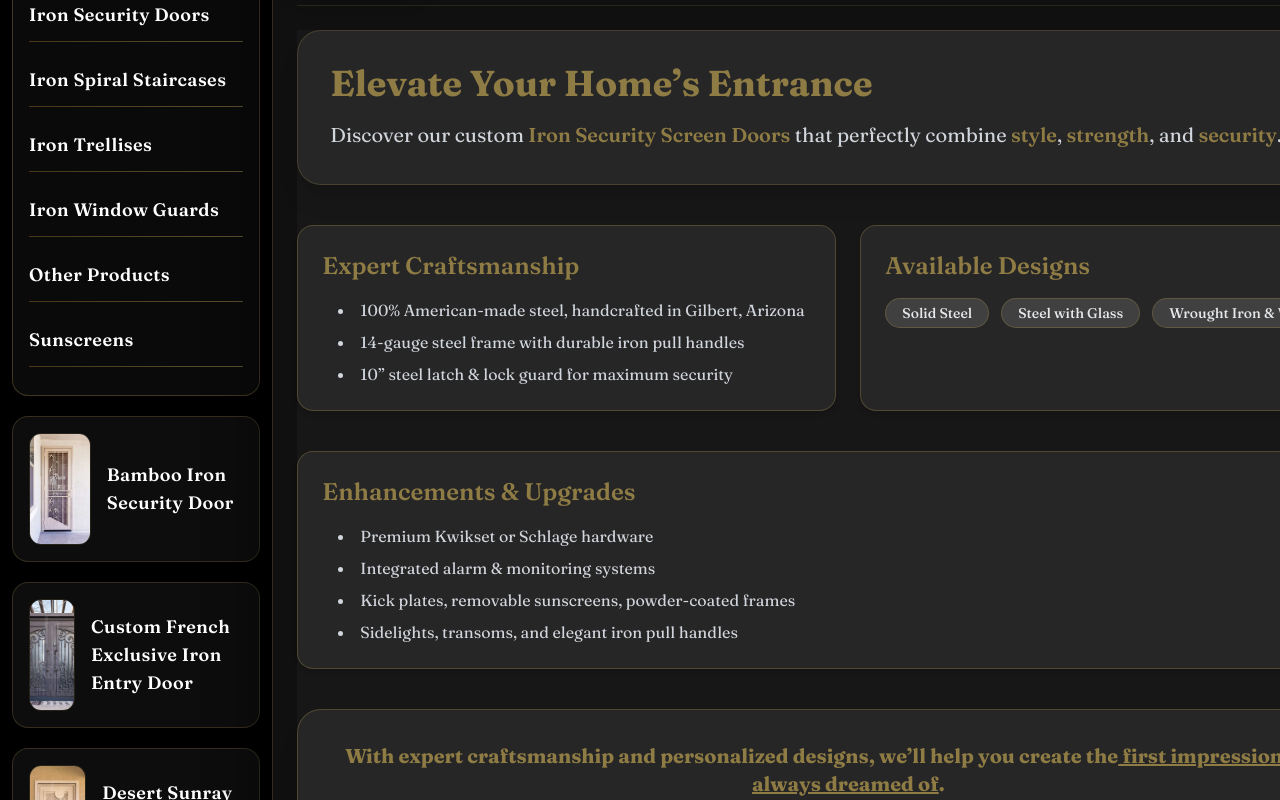
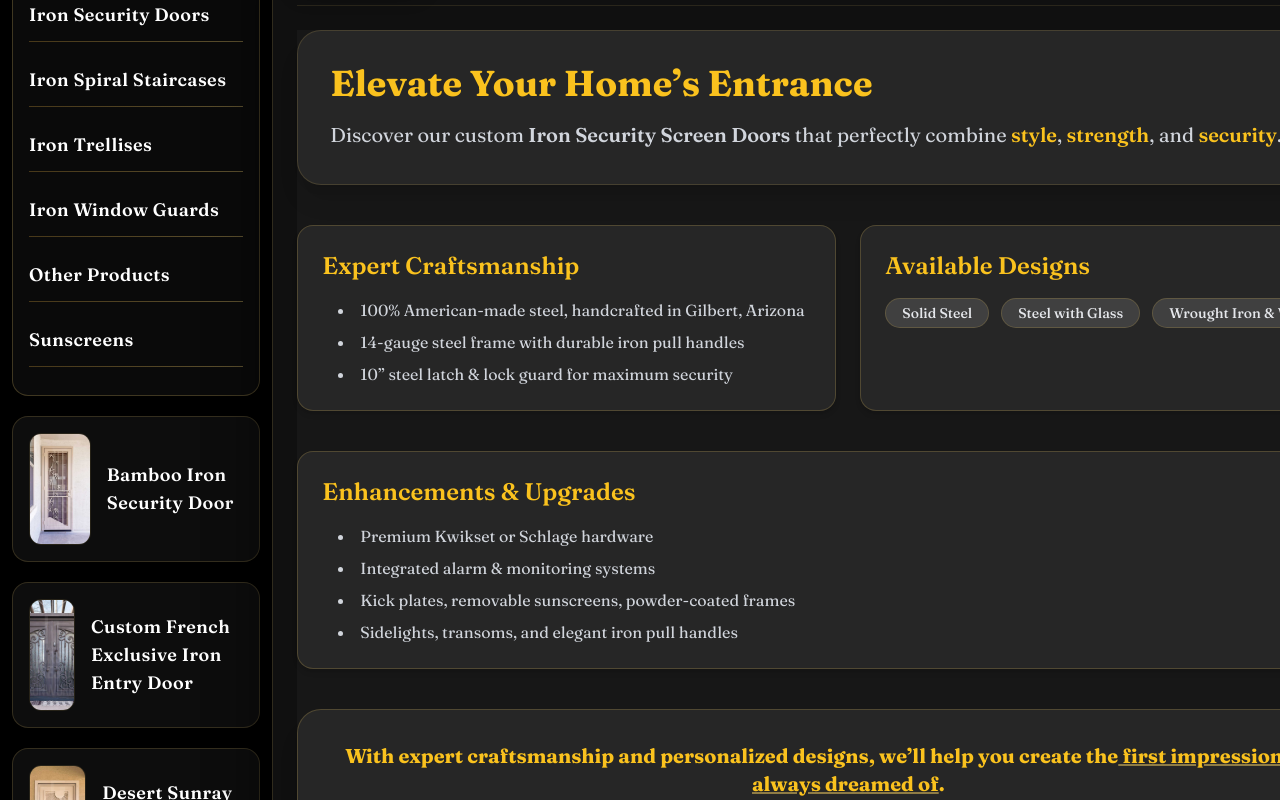
Before and after one commit to ankitNegiDev/Imperial-GateCraft, a Next.js app: page /products in a window 1280 px wide. Shown: the part 900-1700 px from the top of the page. Built offline with nearby package versions, Linux system fonts and the light colour scheme.

Commit message:
updated the tab

```diff
--- a/app/components/product-page/Tab.jsx
+++ b/app/components/product-page/Tab.jsx
@@ -15,17 +15,17 @@ function Tab() {
 
                         {/* Hero Section */}
                         <div className="bg-neutral-800 p-8 rounded-3xl shadow-xl border border-[#8f7c45]/30">
-                            <h1 className="text-3xl md:text-4xl font-bold text-[#8f7c45] mb-4">
+                            <h1 className="text-3xl md:text-4xl font-bold text-[#fac21e]  mb-4">
                                 Elevate Your Home’s Entrance
                             </h1>
 
                             <p className="text-gray-300 text-lg md:text-xl leading-relaxed">
                                 Discover our custom
-                                <span className="font-semibold text-[#8f7c45]"> Iron Security Screen Doors </span>
+                                <span className="font-semibold tetext-[#fac21e]"> Iron Security Screen Doors </span>
                                 that perfectly combine
-                                <span className="text-[#8f7c45] font-semibold"> style</span>,
-                                <span className="text-[#8f7c45] font-semibold"> strength</span>, and
-                                <span className="text-[#8f7c45] font-semibold"> security</span>.
+                                <span className="text-[#fac21e] font-semibold"> style</span>,
+                                <span className="text-[#fac21e] font-semibold"> strength</span>, and
+                                <span className="text-[#fac21e] font-semibold"> security</span>.
                             </p>
                         </div>
 
@@ -33,7 +33,7 @@ function Tab() {
                         <div className="grid md:grid-cols-2 gap-6">
 
                             <div className="p-6 rounded-2xl shadow-md bg-neutral-800 border border-[#8f7c45]/40 transition-shadow hover:shadow-gold">
-                                <h2 className="text-xl md:text-2xl font-semibold text-[#8f7c45] mb-4">
+                                <h2 className="text-xl md:text-2xl font-semibold text-[#fac21e]   mb-4">
                                     Expert Craftsmanship
                                 </h2>
                                 <ul className="list-disc list-inside ml-4 space-y-2 text-gray-300">
@@ -44,7 +44,7 @@ function Tab() {
                             </div>
 
                             <div className="p-6 rounded-2xl shadow-md bg-neutral-800 border border-[#8f7c45]/40 transition-shadow">
-                                <h2 className="text-xl md:text-2xl font-semibold text-[#8f7c45] mb-4">
+                                <h2 className="text-xl md:text-2xl font-semibold text-[#fac21e]   mb-4">
                                     Available Designs
                                 </h2>
 
@@ -62,7 +62,7 @@ function Tab() {
 
                         {/* Enhancements */}
                         <div className="p-6 rounded-2xl shadow-md bg-neutral-800 border border-[#8f7c45]/40">
-                            <h2 className="text-xl md:text-2xl font-semibold text-[#8f7c45] mb-4">
+                            <h2 className="text-xl md:text-2xl font-semibold text-[#fac21e]   mb-4">
                                 Enhancements & Upgrades
                             </h2>
                             <ul className="list-disc list-inside ml-4 space-y-2 text-gray-300">
@@ -75,7 +75,7 @@ function Tab() {
 
                         {/* Closing Statement */}
                         <div className="bg-neutral-800 p-8 rounded-3xl shadow-xl text-center border border-[#8f7c45]/40">
-                            <p className="text-lg md:text-xl font-bold text-[#8f7c45]">
+                            <p className="text-lg md:text-xl font-bold text-[#fac21e]  ">
                                 With expert craftsmanship and personalized designs, we’ll help you create the
                                 <span className="underline decoration-[#8f7c45]"> first impression you’ve always dreamed of</span>.
                             </p>
@@ -92,8 +92,8 @@ function Tab() {
                         <div className="relative text-center max-w-4xl mx-auto px-4 py-0 overflow-hidden">
 
                             {/* Gradient Heading */}
-                            <h2 className="text-5xl md:text-6xl font-extrabold text-[#8f7c45] relative inline-block">
-                                <span className="bg-linear-to-r from-[#715723] to-[#8f7c45] bg-clip-text text-transparent drop-shadow-lg">
+                            <h2 className="text-5xl md:text-6xl font-extrabold text-[#fac21e] relative inline-block">
+                                <span className="bg-[#fac21e]   bg-clip-text text-transparent drop-shadow-lg">
                                     Key Features
                                 </span>
                             </h2>
@@ -101,10 +101,10 @@ function Tab() {
                             {/* Subheading */}
                             <p className="mt-6 text-gray-300 text-lg md:text-xl leading-relaxed max-w-3xl mx-auto relative z-10">
                                 Each Iron Security Door is crafted with
-                                <span className="font-semibold text-[#8f7c45]"> precision</span>, offering
-                                <span className="font-semibold text-[#8f7c45]"> security</span>,
-                                <span className="font-semibold text-[#8f7c45]"> durability</span>, and
-                                <span className="font-semibold text-[#8f7c45]"> elegance</span>.
+                                <span className="font-semibold text-[#fac21e]" > precision</span>, offering
+                                <span className="font-semibold text-[#fac21e]" > security</span>,
+                                <span className="font-semibold text-[#fac21e]" > durability</span>, and
+                                <span className="font-semibold text-[#fac21e]" > elegance</span>.
                             </p>
 
                             <div className="mt-8 w-32 h-1 mx-auto rounded-full bg-linear-to-r from-[#715723] to-[#8f7c45] shadow-lg"></div>
@@ -149,7 +149,7 @@ function Tab() {
                                             className="
                                             absolute -top-5 -left-5 p-4 rounded-full
                                             bg-neutral-900 border border-[#8f7c45]/40
-                                            shadow-xl text-[#8f7c45] text-2xl flex items-center justify-center
+                                            shadow-xl text-[#fac21e]   text-2xl flex items-center justify-center
                                             transition-transform duration-500 group-hover:scale-110 group-hover:rotate-12
                                         "
                                         >
@@ -157,7 +157,7 @@ function Tab() {
                                         </div>
 
                                         {/* Text */}
-                                        <h3 className="text-lg font-semibold text-[#8f7c45] mt-8 mb-2">
+                                        <h3 className="text-lg font-semibold text-[#fac21e] mt-8 mb-2">
                                             {feature.title}
                                         </h3>
                                         <p className="text-gray-300 text-base leading-relaxed grow overflow-hidden">
@@ -170,7 +170,7 @@ function Tab() {
 
                         {/* Closing */}
                         <div className="relative max-w-3xl mx-auto p-10 rounded-3xl bg-neutral-800 shadow-2xl border border-[#8f7c45]/40">
-                            <p className="text-xl md:text-2xl font-extrabold text-center text-[#8f7c45]">
+                            <p className="text-xl md:text-2xl font-extrabold text-center text-[#fac21e]">
                                 Every feature is designed for
                                 <span className="underline decoration-[#8f7c45]"> security, elegance & lasting value</span>.
                             </p>
@@ -210,13 +210,13 @@ function Tab() {
 
                         {/* Header */}
                         <div className="relative text-center max-w-4xl mx-auto px-4 py-0 overflow-hidden">
-                            <h2 className="text-5xl md:text-6xl font-extrabold text-[#8f7c45]">
+                            <h2 className="text-5xl md:text-6xl font-extrabold text-[#fac21e]">
                                 Options & Customizations
                             </h2>
 
                             <p className="mt-6 text-gray-300 text-lg md:text-xl leading-relaxed">
                                 Tailor your door with premium
-                                <span className="text-[#8f7c45] font-semibold"> customization</span>
+                                <span className="text-[#fac21e] font-semibold"> customization</span>
                                 options for function and elegance.
                             </p>
 
@@ -265,9 +265,9 @@ function Tab() {
 
                         {/* Closing */}
                         <div className="relative max-w-3xl mx-auto p-10 rounded-3xl bg-neutral-800 shadow-2xl border border-[#8f7c45]/40">
-                            <p className="text-xl md:text-2xl font-extrabold text-center text-[#8f7c45]">
+                            <p className="text-xl md:text-2xl font-extrabold text-center text-[#fac21e]">
                                 Every option adds
-                                <span className="underline decoration-[#8f7c45]"> luxury, customization & quality</span>.
+                                <span className="underline decoration-[#fac21e] "> luxury, customization & quality</span>.
                             </p>
                         </div>
 
```
